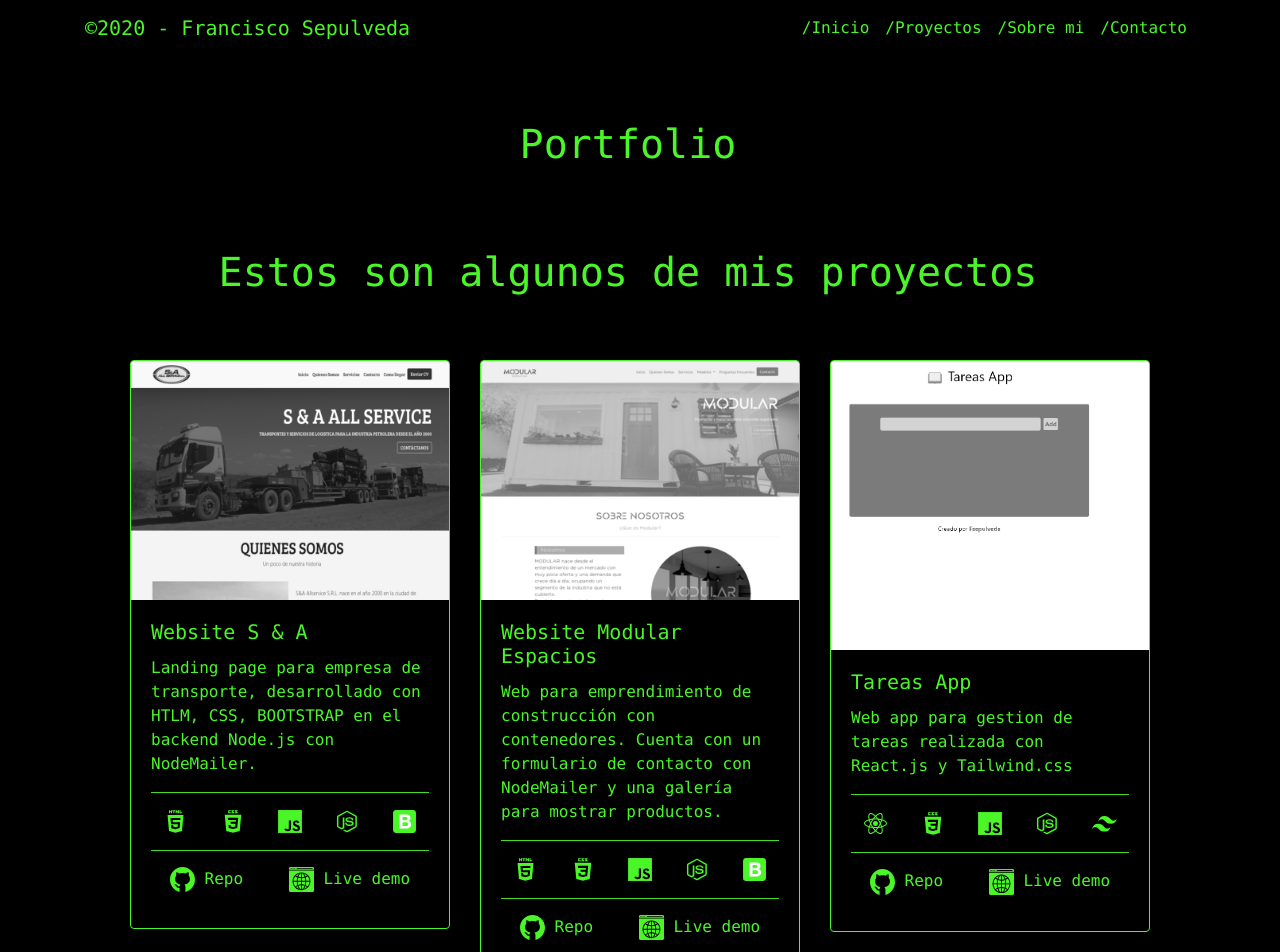
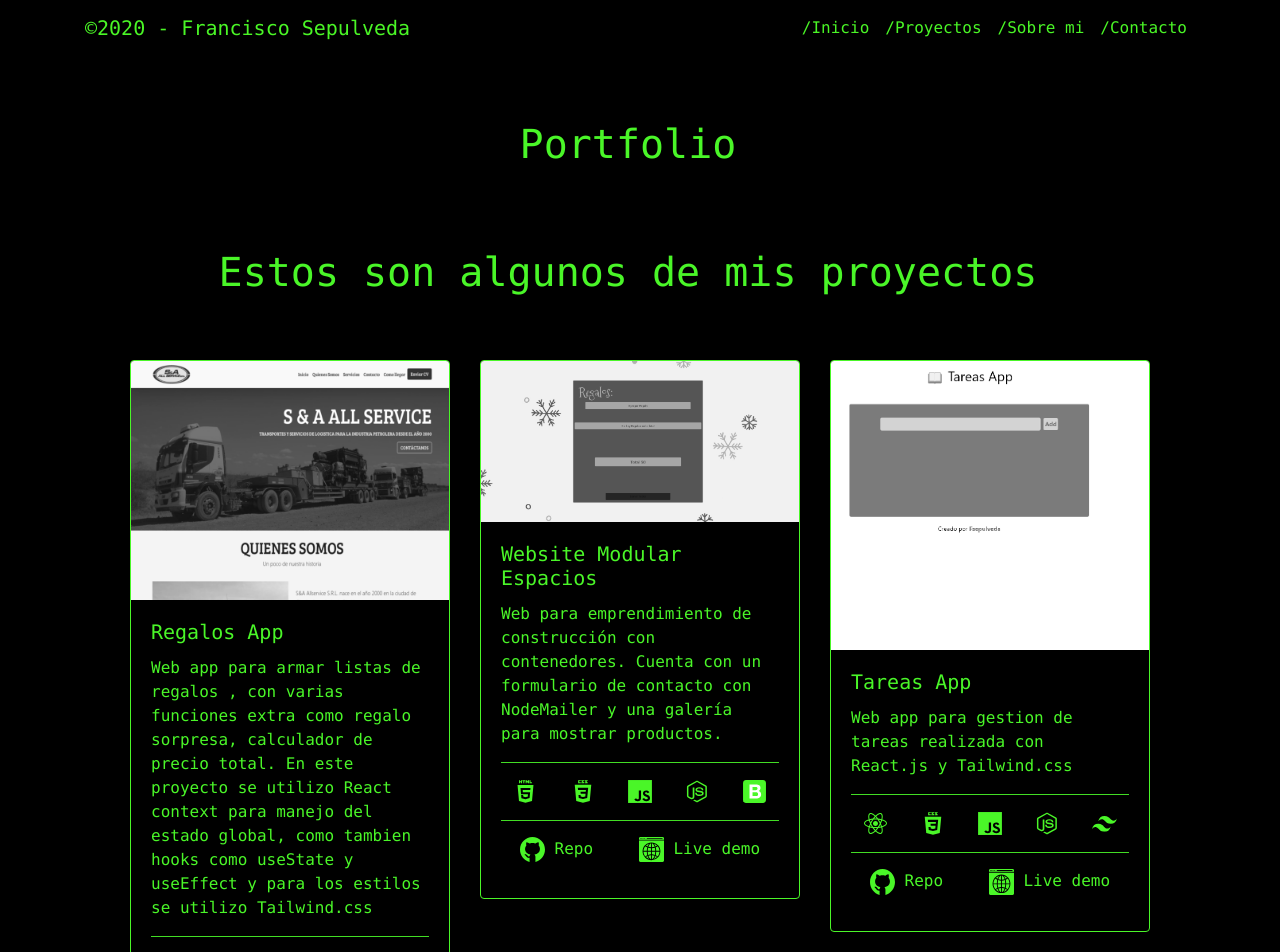
Before and after one commit to fsepulvedadev/portfolio, a React (Create React App) app: page /proyectos in a window 1280 px wide. Shown: the top 952 px of the page. Built offline with nearby package versions, Linux system fonts and the light colour scheme.

Commit message:
nuevo proyecto agregado

```diff
--- a/src/pages/Proyectos/Proyectos.js
+++ b/src/pages/Proyectos/Proyectos.js
@@ -15,6 +15,7 @@ import js from "../../assets/img/javascript.svg";
 import tareas from "../../assets/img/Tareas app.png";
 import ReactIcon from "../../assets/img/icon-react.svg";
 import TailwindIcon from "../../assets/img/tailwindcss.svg";
+import regalos from "../../assets/img/Regalosapp.png";
 
 function App() {
   return (
@@ -51,28 +52,25 @@ function App() {
               <Card bg="dark" border="success" style={{ width: "20rem" }}>
                 <Card.Img className="green-filter" variant="top" src={sya} />
                 <Card.Body>
-                  <Card.Title>Website S & A</Card.Title>
+                  <Card.Title>Regalos App</Card.Title>
                   <Card.Text>
-                    Landing page para empresa de transporte, desarrollado con
-                    HTLM, CSS, BOOTSTRAP en el backend Node.js con NodeMailer.
+                    Web app para armar listas de regalos , con varias funciones
+                    extra como regalo sorpresa, calculador de precio total. En
+                    este proyecto se utilizo React context para manejo del
+                    estado global, como tambien hooks como useState y useEffect
+                    y para los estilos se utilizo Tailwind.css
                   </Card.Text>
                   <Card.Text>
                     <hr />
                     <ul className="list-inline lista-tec d-flex justify-content-around align-items-center">
                       <li className="list-inline-item">
-                        <img src={html5} alt="html" />
+                        <img src={ReactIcon} alt="React" />
                       </li>
                       <li className="list-inline-item">
-                        <img src={css} alt="css" />
+                        <img src={TailwindIcon} alt="Tailwind" />
                       </li>
                       <li className="list-inline-item">
                         <img src={js} alt="javascript" />
-                      </li>
-                      <li className="list-inline-item">
-                        <img src={node} alt="node" />
-                      </li>
-                      <li className="list-inline-item">
-                        <img src={bootstrap} alt="bootstrap" />
                       </li>
                     </ul>
 
@@ -84,7 +82,7 @@ function App() {
                       <a
                         target="_blank"
                         rel="noopener noreferrer"
-                        href="https://github.com/panchixnrc/web-sya"
+                        href="https://github.com/panchixnrc/regalos-advency"
                       >
                         <img
                           style={{ width: "25px" }}
@@ -98,7 +96,7 @@ function App() {
                       <a
                         target="_blank"
                         rel="noopener noreferrer"
-                        href="https://web-sya-mailer.herokuapp.com/"
+                        href="https://regalos.netlify.app/"
                       >
                         <img
                           style={{ width: "25px" }}
@@ -117,7 +115,7 @@ function App() {
                 <Card.Img
                   className="green-filter"
                   variant="top"
-                  src={modular}
+                  src={regalos}
                 />
                 <Card.Body>
                   <Card.Title>Website Modular Espacios</Card.Title>
```
Also changed, not shown: src/assets/img/Regalosapp.png (added).
